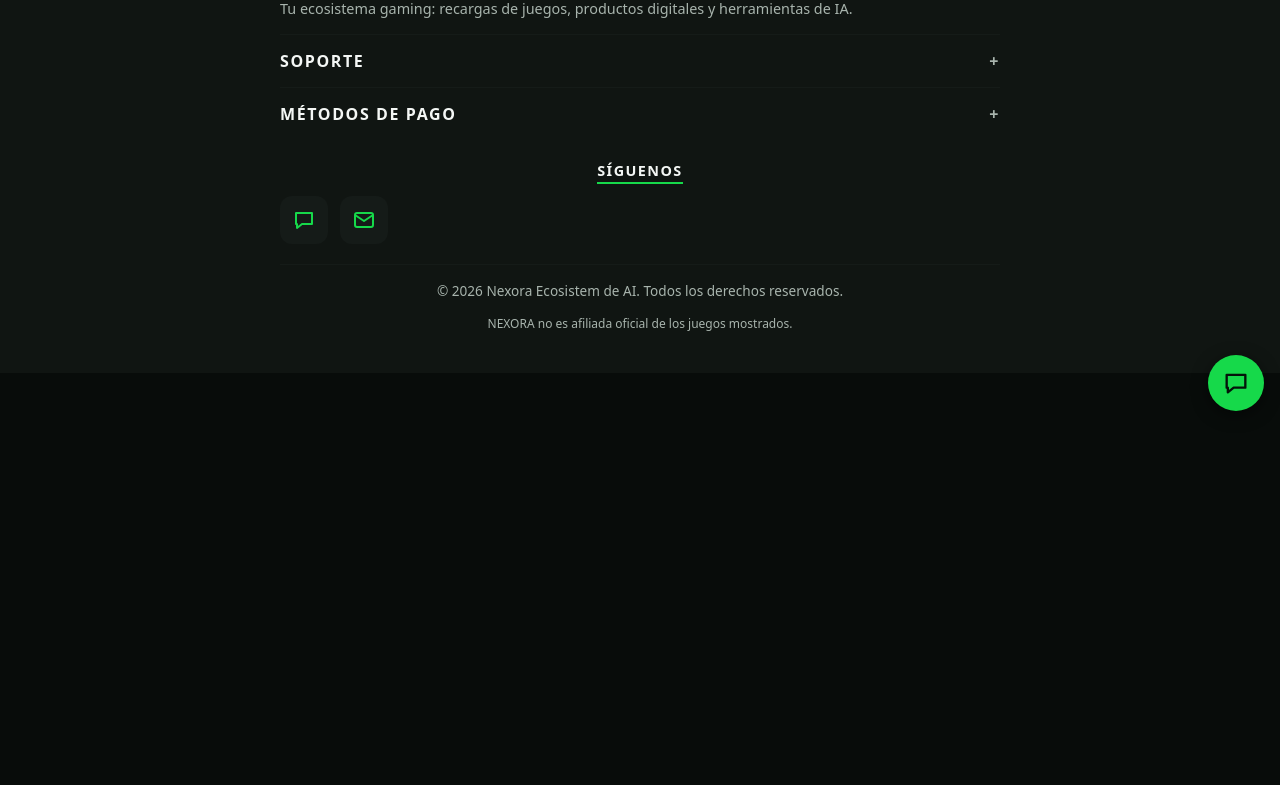
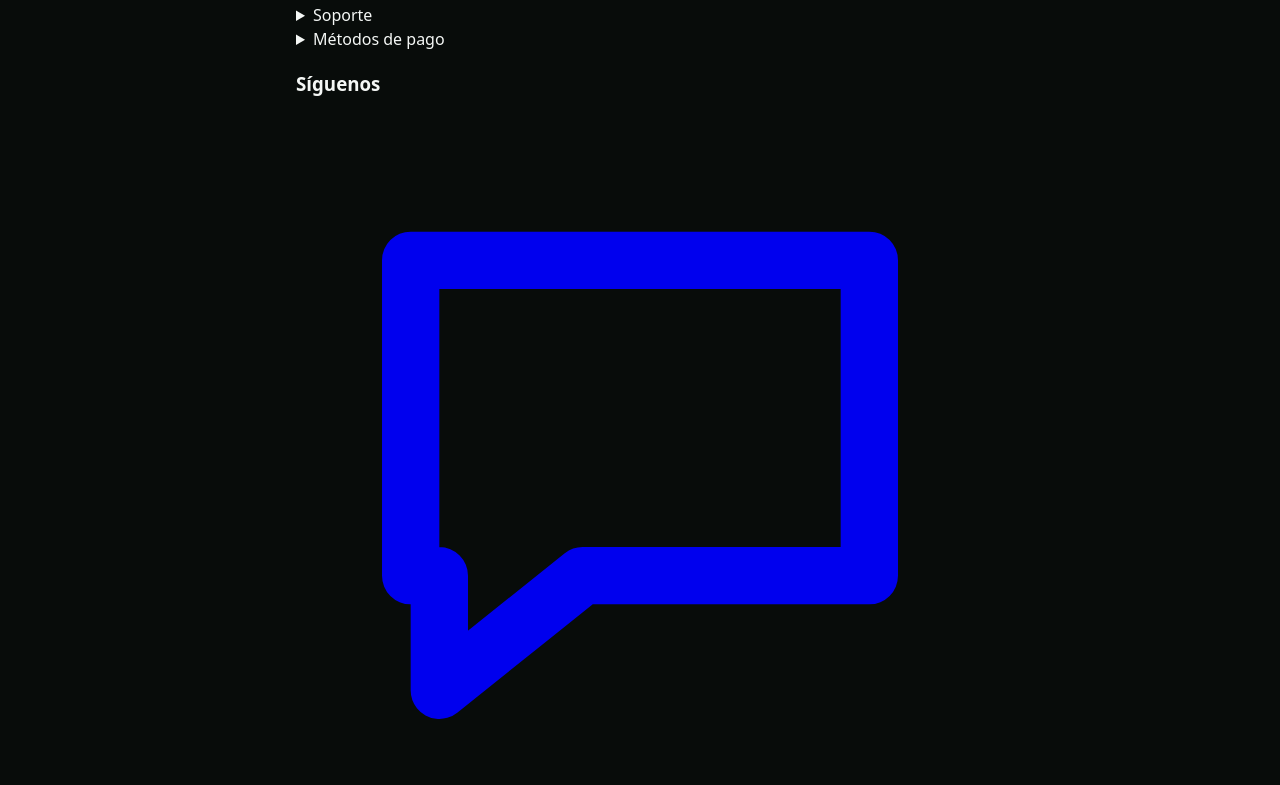
Before and after one commit to Salazar19-Kgr/Nexora, a plain HTML site: page public/index.html in a window 1280 px wide. Shown: the part 373-1158 px from the top of the page. Before the commit the page ends 800 px from the top, so only its background shows below. Drawn offline with Linux system fonts and the light colour scheme; no server answers.

```diff
--- a/public/styles.css
+++ b/public/styles.css
@@ -18,19 +18,3 @@ dialog::backdrop{background:rgba(0,0,0,.7)}
 label{display:block;margin:12px 0;color:var(--tx2);font-size:.9rem}label input,label select{margin-top:6px}
 .row{display:flex;gap:10px;justify-content:flex-end}
 .muted{color:var(--tx2);font-size:.9rem}footer{padding:32px 16px}
-footer.foot{max-width:none;margin:40px 0 0;padding:28px 16px;background:var(--s1);border-top:1px solid var(--acc2)}
-footer.foot>*{max-width:720px;margin-left:auto;margin-right:auto}
-.brandrow{display:flex;align-items:center;gap:10px;font-weight:800;letter-spacing:.15em}
-details{border-top:1px solid var(--s2);padding:14px 0}
-summary{cursor:pointer;font-weight:700;letter-spacing:.1em;text-transform:uppercase;list-style:none;display:flex;justify-content:space-between}
-summary::after{content:"+";color:var(--tx2)}
-details[open] summary::after{content:"–"}
-.foot a{color:var(--tx)}
-.sig{font-size:.9rem;letter-spacing:.1em;text-transform:uppercase;margin:20px auto 0;border-bottom:2px solid var(--acc);width:fit-content}
-.social{display:flex;gap:12px;margin:12px auto 20px}
-.social a{width:48px;height:48px;display:grid;place-items:center;background:var(--s2);border-radius:12px;color:var(--acc)}
-.social svg{width:24px;height:24px}
-.copy{text-align:center;color:var(--tx2);font-size:.85rem;border-top:1px solid var(--s2);padding-top:16px}
-.small{text-align:center;font-size:.75rem}
-.wa-float{position:fixed;right:16px;bottom:16px;width:56px;height:56px;border-radius:50%;background:var(--acc);color:#04130A;display:grid;place-items:center;box-shadow:0 4px 16px rgba(0,0,0,.5)}
-.wa-float svg{width:28px;height:28px}
```
